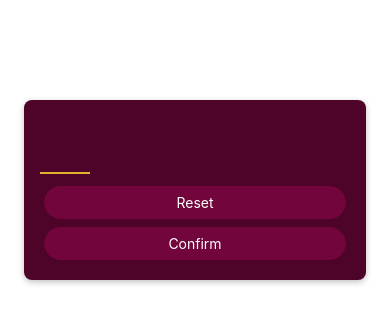
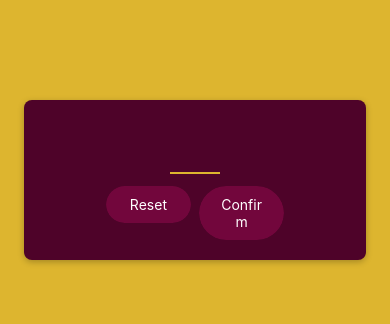
Before and after one commit to gguilhermelopes/react-native-mini-game-app, a React Native app: screen / in a window 390 px wide. Shown: the top 324 px of the page. Built offline with nearby package versions, Linux system fonts and the light colour scheme.

Commit message:
style: add general styles to button component

```diff
--- a/App.js
+++ b/App.js
@@ -1,16 +1,17 @@
-import { StatusBar } from "expo-status-bar";
-import { StyleSheet, Text, View } from "react-native";
+import { StyleSheet, View } from "react-native";
 import StartGameScreen from "./screens/StartGameScreen";
 
 export default function App() {
-  return <StartGameScreen />;
+  return (
+    <View style={styles.rootScreen}>
+      <StartGameScreen />
+    </View>
+  );
 }
 
 const styles = StyleSheet.create({
-  container: {
+  rootScreen: {
     flex: 1,
-    backgroundColor: "#fff",
-    alignItems: "center",
-    justifyContent: "center",
+    backgroundColor: "#ddb52f",
   },
 });
--- a/components/PrimaryButton.js
+++ b/components/PrimaryButton.js
@@ -27,8 +27,8 @@
   },
   buttonInnerContainer: {
     borderRadius: 28,
-    paddingVertical: 8,
-    paddingHorizontal: 16,
+    paddingVertical: 10,
+    paddingHorizontal: 20,
     backgroundColor: "#72063c",
   },
   buttonText: {
--- a/screens/StartGameScreen.js
+++ b/screens/StartGameScreen.js
@@ -11,14 +11,21 @@
         keyboardType="number-pad"
         autoCorrect={false}
       />
-      <PrimaryButton>Reset</PrimaryButton>
-      <PrimaryButton>Confirm</PrimaryButton>
+      <View style={styles.buttonsContainer}>
+        <View style={styles.buttonContainer}>
+          <PrimaryButton>Reset</PrimaryButton>
+        </View>
+        <View style={styles.buttonContainer}>
+          <PrimaryButton>Confirm</PrimaryButton>
+        </View>
+      </View>
     </View>
   );
 };
 
 const styles = StyleSheet.create({
   inputContainer: {
+    alignItems: "center",
     padding: 16,
     marginHorizontal: 24,
     marginTop: 100,
@@ -41,6 +48,12 @@
     marginVertical: 8,
     textAlign: "center",
   },
+  buttonsContainer: {
+    flexDirection: "row",
+  },
+  buttonContainer: {
+    flex: 1,
+  },
 });
 
 export default StartGameScreen;
```
